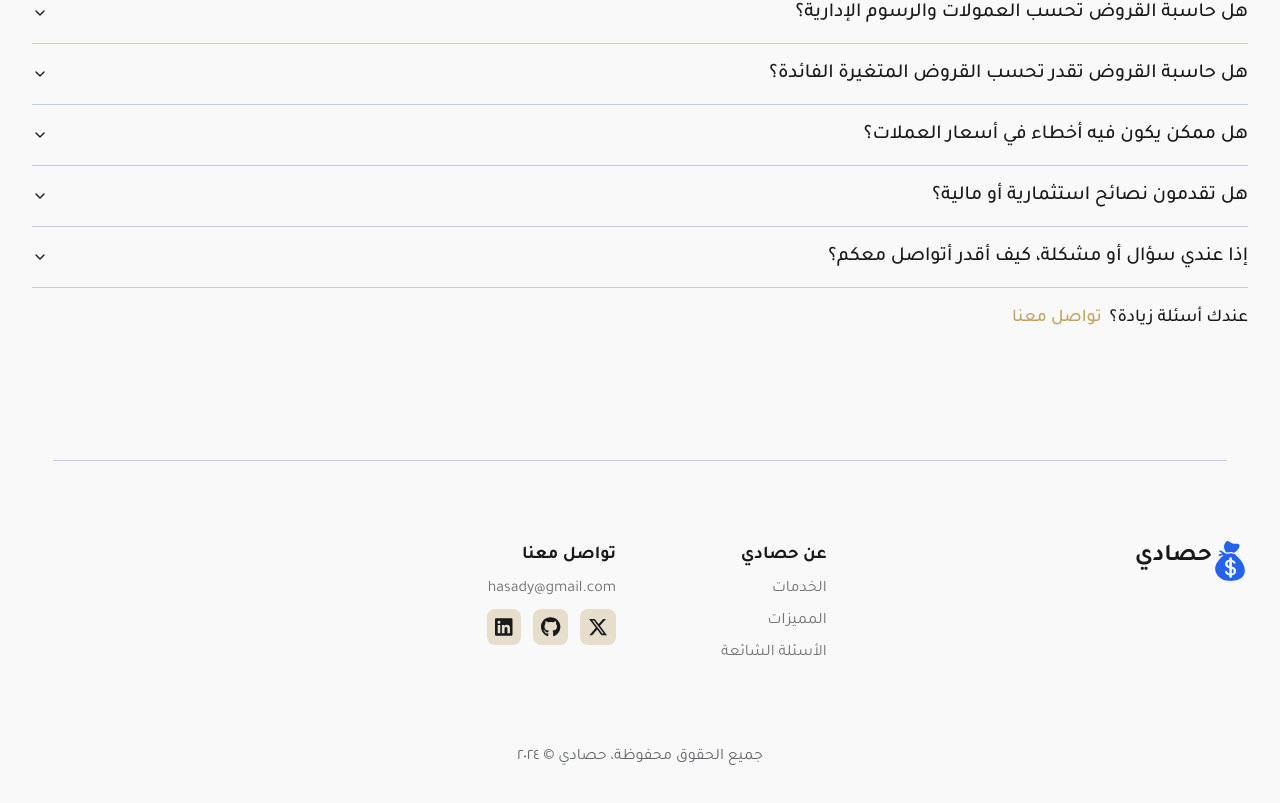
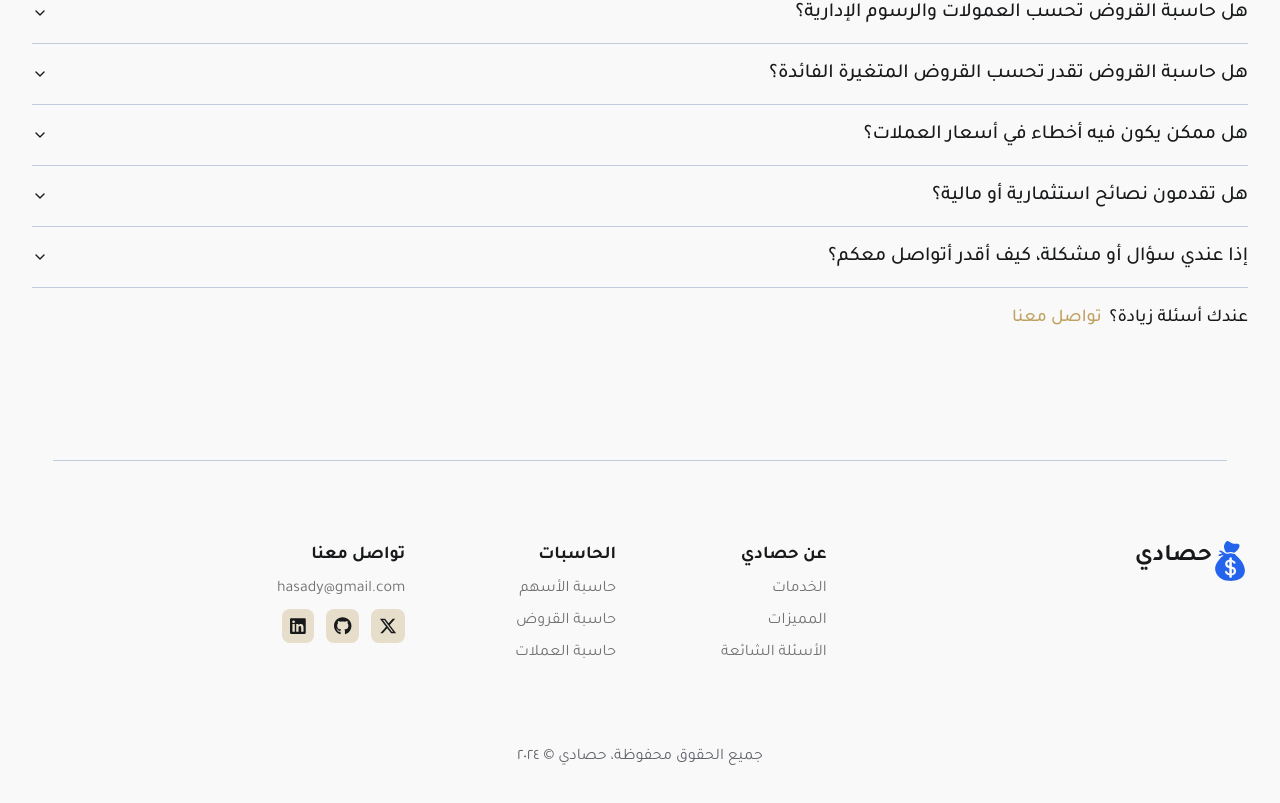
Before and after one commit to HassanAlabdulal/Hasady, a Next.js app: page / in a window 1280 px wide. Shown: the part 3628-4431 px from the top of the page. Built offline with nearby package versions, Linux system fonts and the light colour scheme.

Commit message:
feat: add new section in the footer

```diff
--- a/components/footer.tsx
+++ b/components/footer.tsx
@@ -49,6 +49,26 @@ export const Footer = () => {
         </div>
 
         <div className="flex flex-col gap-2">
+          <h3 className="text-lg font-bold">الحاسبات </h3>
+          <div>
+            <a href="#" className="opacity-60 hover:opacity-100">
+              حاسبة الأسهم
+            </a>
+          </div>
+
+          <div>
+            <a href="#" className="opacity-60 hover:opacity-100">
+              حاسبة القروض
+            </a>
+          </div>
+          <div>
+            <a href="#" className="opacity-60 hover:opacity-100">
+              حاسبة العملات
+            </a>
+          </div>
+        </div>
+
+        <div className="flex flex-col gap-2">
           <h3 className="text-lg font-bold">تواصل معنا</h3>
 
           <div>
@@ -59,21 +79,21 @@ export const Footer = () => {
           <section className=" flex items-center gap-3">
             <a
               href="https://twitter.com/7assan_abdulaal"
-              className="text-xl transition-all duration-300 hover:scale-110 bg-[#AA8A41]/25  p-2 rounded-lg flex justify-center"
+              className="text-lg transition-all duration-300 hover:scale-110 bg-[#AA8A41]/25  p-2 rounded-lg flex justify-center"
               target="_blank"
             >
               <FontAwesomeIcon icon={faXTwitter} />
             </a>
             <a
               href="https://github.com/HassanAlabdulal"
-              className="text-xl transition-all duration-300 hover:scale-110 bg-[#AA8A41]/25  p-2 rounded-lg flex justify-center"
+              className="text-lg transition-all duration-300 hover:scale-110 bg-[#AA8A41]/25  p-2 rounded-lg flex justify-center"
               target="_blank"
             >
               <FontAwesomeIcon icon={faGithub} />
             </a>
             <a
               href="https://www.linkedin.com/in/hassan-alabdulal/"
-              className="text-xl transition-all duration-300 hover:scale-110 bg-[#AA8A41]/25  p-2 rounded-lg flex justify-center"
+              className="text-lg transition-all duration-300 hover:scale-110 bg-[#AA8A41]/25  p-2 rounded-lg flex justify-center"
               target="_blank"
             >
               <FontAwesomeIcon icon={faLinkedin} />
```
